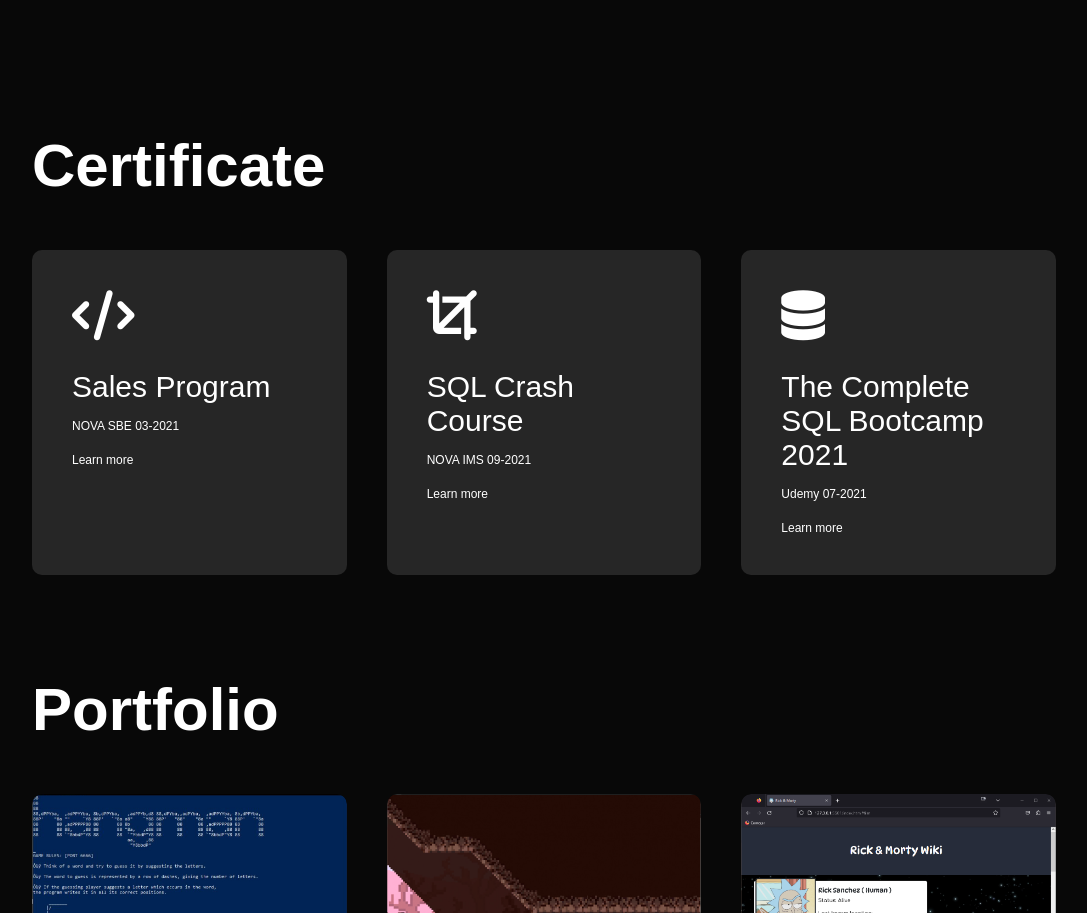
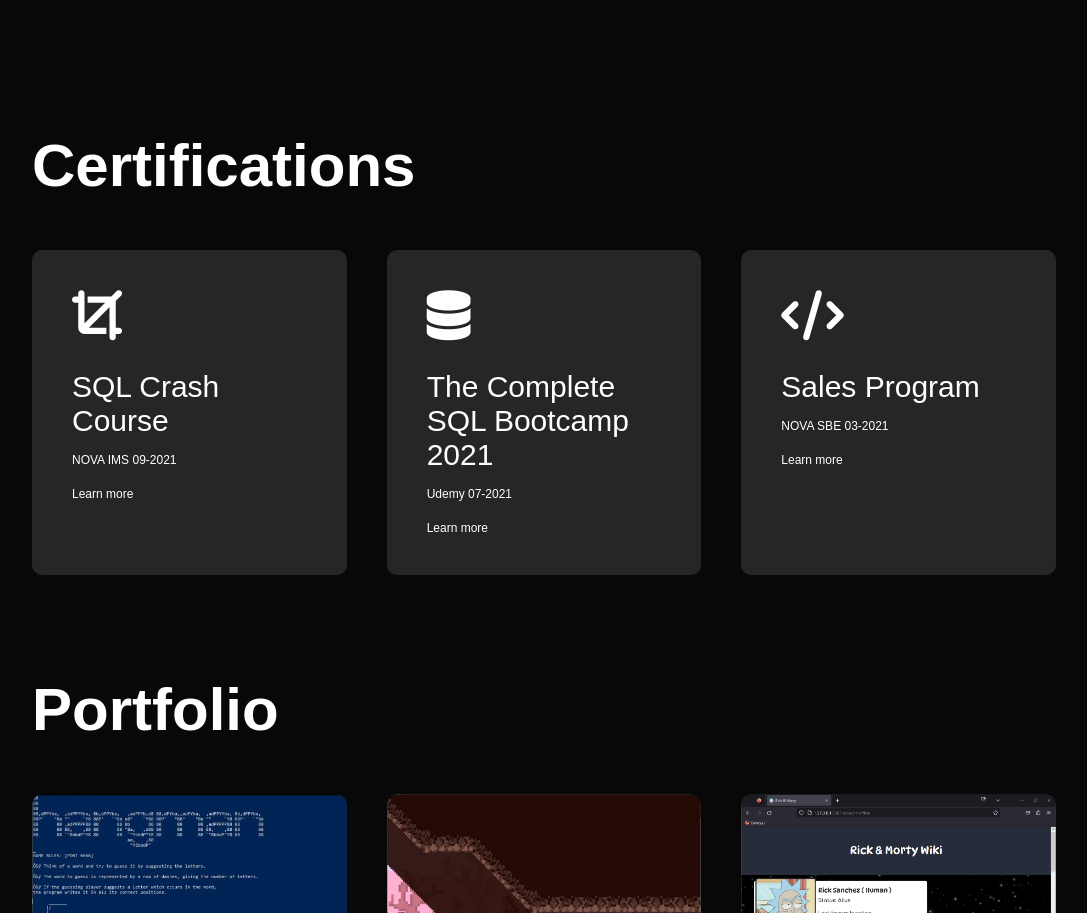
Before and after one commit to Lamas-92/MyWebsite, a plain HTML site: page index.html in a window 1280 px wide. Shown: the part 1640-2553 px from the top of the page, without its empty margins (96-1183 px from the left). Drawn offline with Linux system fonts and the light colour scheme.

Commit message:
Changed certificates div name

```diff
--- a/index.html
+++ b/index.html
@@ -18,7 +18,7 @@
                 <ul id="sidemenu">
                     <li><a href="#header">Home</a></li>
                     <li><a href="#about">About</a></li>
-                    <li><a href="#services">Certificate</a></li>
+                    <li><a href="#services">Certifications</a></li>
                     <li><a href="#portfolio">Portfolio</a></li>
                     <li><a href="#contact">Contact</a></li>
                     <i class="fas fa-times" onclick="closemenu()"></i>
@@ -85,15 +85,9 @@
 
     <div id="services">
         <div class="container">
-            <h1 class="sub-title">Certificate</h1>
+            <h1 class="sub-title">Certifications</h1>
             <div class="services-list">
-                <div>
-                    <i class="fa-solid fa-code"></i>
-                    <h2>Sales Program</h2>
-                    <p>NOVA SBE 03-2021</p>
-                    <a href="https://ibb.co/s2SSKwW">Learn more</a>
-                </div>
-                <div>
+                 <div>
                     <i class="fa-solid fa-crop"></i>
                     <h2>SQL Crash Course</h2>
                     <p>NOVA IMS 09-2021</p>
@@ -104,6 +98,12 @@
                     <h2>The Complete SQL Bootcamp 2021</h2>
                     <p>Udemy 07-2021</p>
                     <a href="https://www.udemy.com/certificate/UC-54b97ee4-ee21-491d-9922-e2f8c40d81e9">Learn more</a>
+                </div>
+                <div>
+                    <i class="fa-solid fa-code"></i>
+                    <h2>Sales Program</h2>
+                    <p>NOVA SBE 03-2021</p>
+                    <a href="https://ibb.co/s2SSKwW">Learn more</a>
                 </div>
             </div>
         </div>
```
